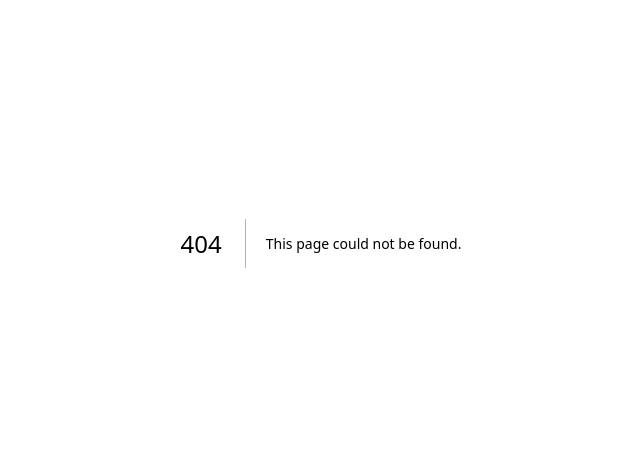
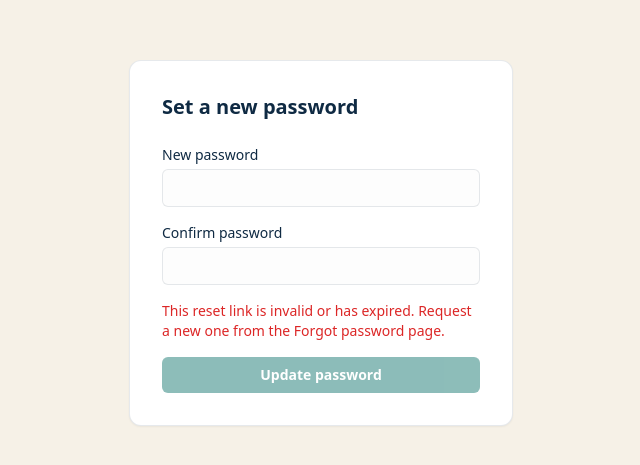
Before and after one commit to FreelanceAtlas/FreelanceAtlas-Gen, a Next.js app: page /update-password in a window 1280 px wide. Before the commit this address had no page. Shown: the part 157-622 px from the top of the page, without its empty margins (319-959 px from the left). Built offline with nearby package versions, Linux system fonts and the light colour scheme; no server answers.

Commit message:
Add update-password page to complete password reset

```diff
--- /dev/null
+++ b/src/app/update-password/page.tsx
@@ -0,0 +1,97 @@
+"use client";
+
+import { useEffect, useState } from "react";
+import { useRouter } from "next/navigation";
+import { createClient } from "@/lib/supabase/client";
+
+export default function UpdatePasswordPage() {
+  const router = useRouter();
+  const supabase = createClient();
+  const [password, setPassword] = useState("");
+  const [confirmPassword, setConfirmPassword] = useState("");
+  const [error, setError] = useState<string | null>(null);
+  const [loading, setLoading] = useState(false);
+  const [ready, setReady] = useState(false);
+
+  // Supabase exchanges the recovery link for a session automatically
+  // (detectSessionInUrl). Confirm a session actually exists before
+  // letting the user submit a new password.
+  useEffect(() => {
+    supabase.auth.getSession().then(({ data }) => {
+      setReady(!!data.session);
+      if (!data.session) {
+        setError(
+          "This reset link is invalid or has expired. Request a new one from the Forgot password page."
+        );
+      }
+    });
+  }, [supabase]);
+
+  async function handleSubmit(e: React.FormEvent) {
+    e.preventDefault();
+    setError(null);
+
+    if (password !== confirmPassword) {
+      setError("Passwords don't match.");
+      return;
+    }
+
+    setLoading(true);
+    const { error } = await supabase.auth.updateUser({ password });
+    setLoading(false);
+
+    if (error) {
+      setError(error.message);
+      return;
+    }
+
+    router.push("/dashboard");
+    router.refresh();
+  }
+
+  return (
+    <main className="flex min-h-screen items-center justify-center px-4">
+      <div className="w-full max-w-sm rounded-xl border border-atlasnavy/10 bg-white p-8 shadow-sm">
+        <h1 className="text-xl font-semibold text-atlasnavy">Set a new password</h1>
+
+        <form onSubmit={handleSubmit} className="mt-6 space-y-4">
+          <div>
+            <label className="block text-sm font-medium text-atlasnavy">New password</label>
+            <input
+              type="password"
+              required
+              minLength={6}
+              disabled={!ready}
+              value={password}
+              onChange={(e) => setPassword(e.target.value)}
+              className="mt-1 w-full rounded-md border border-atlasnavy/20 px-3 py-2 text-sm focus:outline-none focus:ring-2 focus:ring-atlasteal disabled:opacity-50"
+            />
+          </div>
+
+          <div>
+            <label className="block text-sm font-medium text-atlasnavy">Confirm password</label>
+            <input
+              type="password"
+              required
+              minLength={6}
+              disabled={!ready}
+              value={confirmPassword}
+              onChange={(e) => setConfirmPassword(e.target.value)}
+              className="mt-1 w-full rounded-md border border-atlasnavy/20 px-3 py-2 text-sm focus:outline-none focus:ring-2 focus:ring-atlasteal disabled:opacity-50"
+            />
+          </div>
+
+          {error && <p className="text-sm text-red-600">{error}</p>}
+
+          <button
+            type="submit"
+            disabled={loading || !ready}
+            className="w-full rounded-md bg-atlasteal py-2 text-sm font-semibold text-white hover:bg-atlasteal/90 disabled:opacity-50"
+          >
+            {loading ? "Updating…" : "Update password"}
+          </button>
+        </form>
+      </div>
+    </main>
+  );
+}
```
